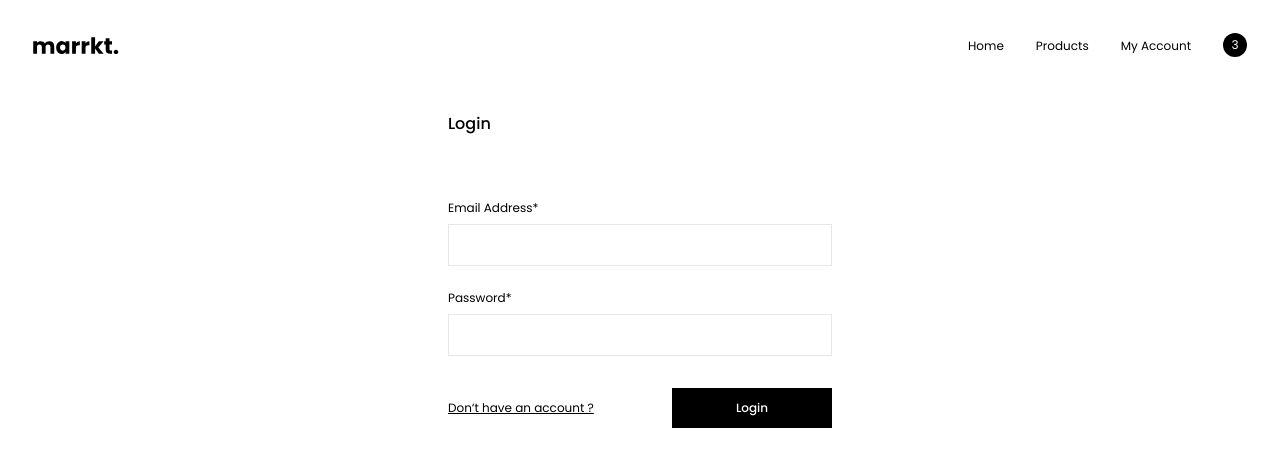
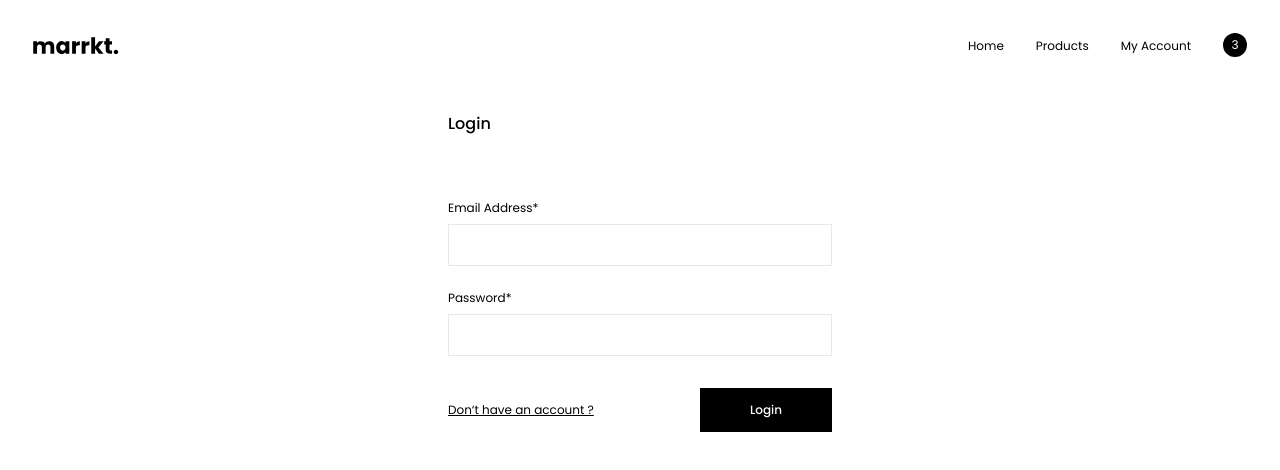
Before and after one commit to gattigaga/marrkt, a Next.js app: page /account/login in a window 1280 px wide. Shown: the top 470 px of the page. Built offline with nearby package versions, Linux system fonts and the light colour scheme.

Commit message:
Fix Button component

```diff
--- a/components/Button.tsx
+++ b/components/Button.tsx
@@ -36,7 +36,7 @@ const Button: React.FC<ButtonProps> = ({
 
   return (
     <button
-      className="bg-white px-8 h-10 flex items-center justify-center border-2 border-black relative min-w-[160px]"
+      className="bg-white w-[128px] h-10 flex items-center justify-center border-2 border-black relative box-content"
       type={type}
       onClick={isLoading ? undefined : onClick}
       onMouseEnter={() => {
@@ -50,7 +50,7 @@ const Button: React.FC<ButtonProps> = ({
     >
       <div
         ref={refSlide}
-        className="w-full h-full bg-black absolute top-0 left-0"
+        className="w-[128px] h-10 bg-black absolute top-0 left-0"
       />
       {!isLoading && (
         <span
```
